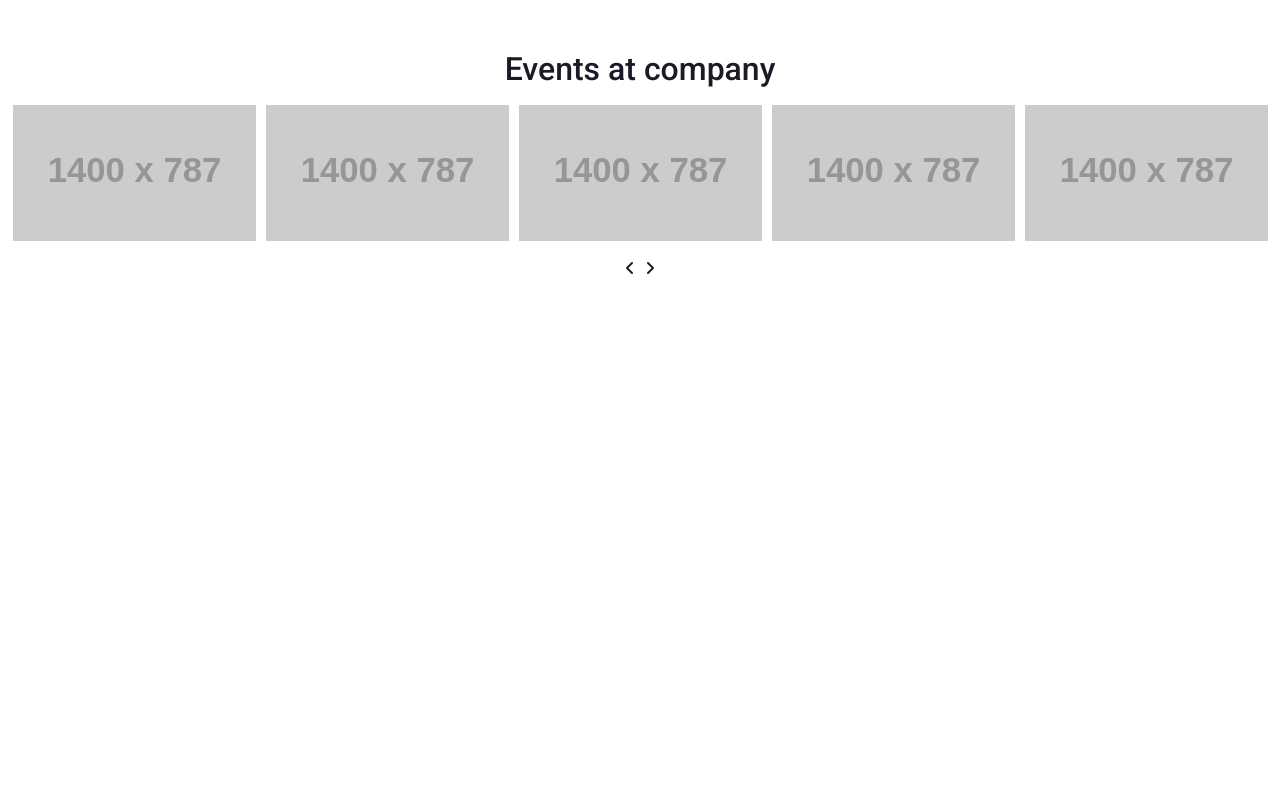
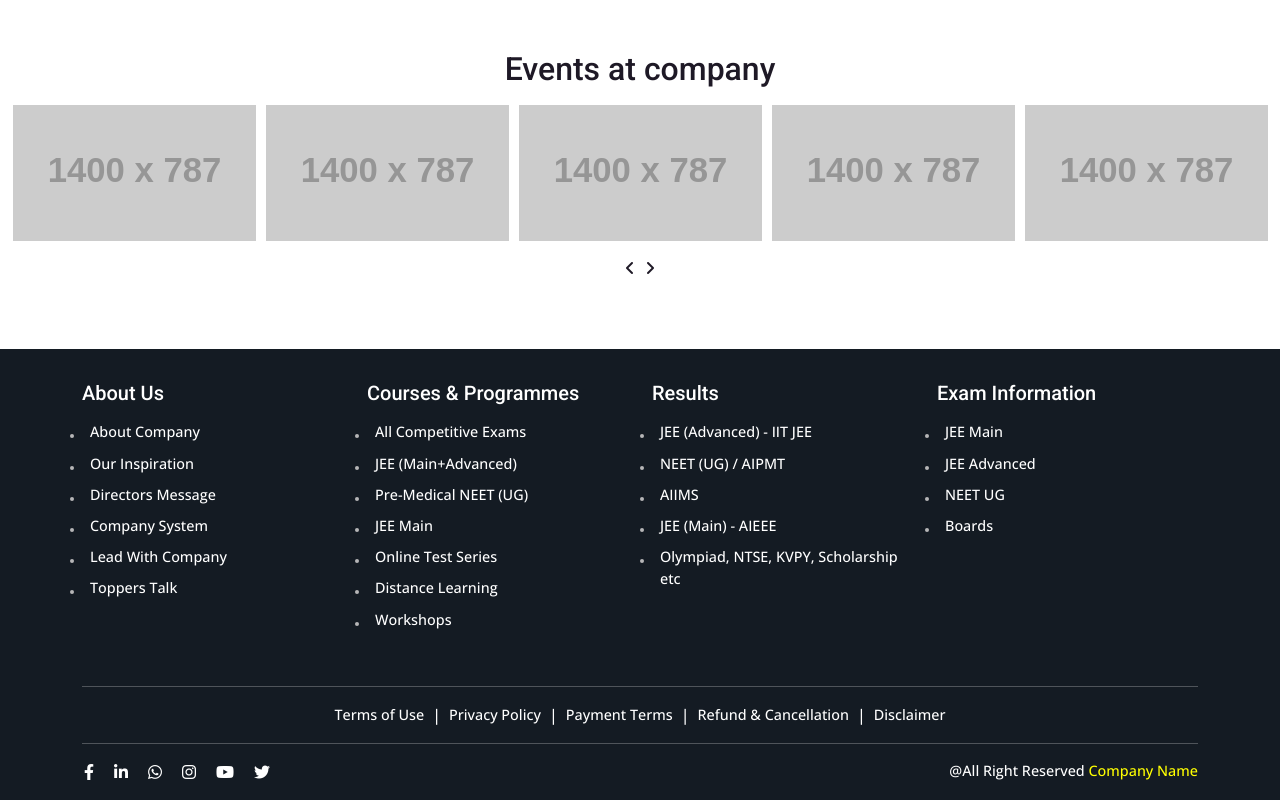
Before and after one commit to Umeshsuman/skm_project, a plain HTML site: page index.html in a window 1280 px wide. Shown: the part 2463-3263 px from the top of the page. Before the commit the page ends 2812 px from the top, so only its background shows below. Drawn offline with nearby package versions, Linux system fonts and the light colour scheme; placeholder pictures from the web are drawn by us.

Commit message:
final commit

```diff
--- a/assets/css/style.css
+++ b/assets/css/style.css
@@ -329,14 +329,99 @@ select:focus {
 }
 
 
+/* Footer */
+.footer-section{
+  padding-top: 2rem;
+  padding-bottom: 1rem;
+  background-color: #141b23;
+}
+.footer-section h5{
+  margin-bottom: 1rem;
+}
+.footer-section *{
+  color: #fff;
+}
+.footer-section ul{
+  padding-left: 0.5rem;
+}
+.footer-section ul li{
+  /* list-style-type: disc; */
+  position: relative;
+  font-size: 0.9rem;
+  color: #d2d2d2;
+  margin-bottom: 0.6rem;
+  transition: all 200ms ease-in ;
+}
+.footer-section ul li::after{
+  position: absolute;
+  left: -20px;
+  top: 13px;
+  width: 4px;
+  height: 4px;
+  background: #b6b6b7;
+  border-radius: 50%;
+  -moz-border-radius: 50%;
+  -webkit-border-radius: 50%;
+  content: "";
+}
+.footer-section ul li:hover{
+  color: #fff;
+  transform: translateX(10px) scale(1.05);
+}
+.footer-right{
+  margin-bottom: 0;
+  font-size: 0.9rem;
+  text-align: end;
+}
+.footer-right a{
+  color: yellow;
+}
+.footer-terms{
+  display: flex;
+  justify-content: center;
+  align-items: center;
+  flex-wrap: wrap;
+  gap: 0.5rem;
+}
+.footer-terms a{
+  font-size: 0.9rem;
+  transition: all 250ms ease-in;
+}
+.footer-terms a:hover{
+  color:#b6b6b7;
+}
+.social-icons i:hover{
+  transition: all 250ms ease-in;
+}
+.social-icons i:hover{
+  color: #b6b6b7;
+  transform: translateY(-2px);
+}
 
 
-
-
-@media only screen and (max-width: 796px) {
+@media only screen and (max-width: 768px) {
     .course-cards{
         height: auto;
         margin-bottom: 1rem;
+    }
+    .footer-section{
+      text-align: center;
+    }
+    .footer-section ul li {
+      font-size: 0.8rem;
+      margin-bottom: 0.4rem;
+  }
+    .footer-section ul li::after{
+      width: 0;
+      height: 0;
+    }
+    .footer-right{
+      font-size: 0.8rem;
+      margin-top: 0.5rem;
+      text-align: center;
+    }
+    .footer-terms{
+      gap: 0.3rem;
     }
 }
 @media screen and (max-width:575px) {
--- a/assets/js/main.js
+++ b/assets/js/main.js
@@ -1,34 +1,3 @@
-(function($) {
-    $(function() {
-
-      //  open and close nav
-      $('#navbar-toggle').click(function() {
-        $('nav ul').slideToggle();
-      });
-
-
-      // Hamburger toggle
-      $('#navbar-toggle').on('click', function() {
-        this.classList.toggle('active');
-      });
-
-
-      // If a link has a dropdown, add sub menu toggle.
-      $('nav ul li a:not(:only-child)').click(function(e) {
-        $(this).siblings('.navbar-dropdown').slideToggle("slow");
-
-        // Close dropdown when select another dropdown
-        $('.navbar-dropdown').not($(this).siblings()).hide("slow");
-        e.stopPropagation();
-      });
-
-
-      // Click outside the dropdown will remove the dropdown class
-      $('html').click(function() {
-        $('.navbar-dropdown').hide();
-      });
-    });
-  })(jQuery);
   $(document).ready(function() {
     $('.owl-carousel').owlCarousel({
       autoplay:true,
--- a/index.html
+++ b/index.html
@@ -253,7 +253,7 @@
       <h3 class="text-start">Global Studies Programme</h3>
       <div class="col-md-8 col-sm-12 col-12">
         <p>ALLEN Global Studies Division (AGSD) is a gateway to International Education with offerings like
-          SAT/ACT/TOEFL/IELTS/AP Tests preparation. We provide classroom as well as online learning with the best study
+          SAT/ ACT/ TOEFL/ IELTS/ AP Tests preparation. We provide classroom as well as online learning with the best study
           material for standardized tests like SAT, ACT, TOEFL, and IELTS.</p>
         <button>View Details</button>
       </div>
@@ -381,6 +381,87 @@
     </div>
   </section>
 
+
+  <!-- Footer -->
+  <footer class="footer-section">
+    <div class="container">
+      <div class="row">
+        <div class="col-lg-3 col-md-6 col-sm-12 col-12 mb-4">
+          <h5>About Us</h5>
+          <ul>
+            <li><a href="#!">About Company</a></li>
+            <li><a href="#!">Our Inspiration</a></li>
+            <li><a href="#!">Directors Message</a></li>
+            <li><a href="#!">Company System</a></li>
+            <li><a href="#!">Lead With Company</a></li>
+            <li><a href="#!">Toppers Talk</a></li>
+          </ul>
+        </div>
+        <div class="col-lg-3 col-md-6 col-sm-12 col-12 mb-4">
+          <h5>Courses & Programmes</h5>
+          <ul>
+            <li><a href="#!">All Competitive Exams</a></li>
+            <li><a href="#!">JEE (Main+Advanced)</a></li>
+            <li><a href="#!">Pre-Medical NEET (UG)</a></li>
+            <li><a href="#!">JEE Main</a></li>
+            <li><a href="#!">Online Test Series</a></li>
+            <li><a href="#!">Distance Learning</a></li>
+            <li><a href="#!">Workshops</a></li>
+            <!-- <li><a href="#!"></a></li>
+            <li><a href="#!"></a></li> -->
+          </ul>
+        </div>
+        <div class="col-lg-3 col-md-6 col-sm-12 col-12 mb-4">
+          <h5>Results</h5>
+          <ul>
+            <li><a href="#!">JEE (Advanced) - IIT JEE</a></li>
+            <li><a href="#!">NEET (UG) / AIPMT</a></li>
+            <li><a href="#!">AIIMS</a></li>
+            <li><a href="#!">JEE (Main) - AIEEE</a></li>
+            <li><a href="#!">Olympiad, NTSE, KVPY, Scholarship etc</a></li>
+            <!-- <li><a href="#!"></a></li> -->
+          </ul>
+        </div>
+        <div class="col-lg-3 col-md-6 col-sm-12 col-12 mb-4">
+          <h5>Exam Information</h5>
+          <ul>
+            <li><a href="#!">JEE Main</a></li>
+            <li><a href="#!">JEE Advanced</a></li>
+            <li><a href="#!">NEET UG</a></li>
+            <li><a href="#!">Boards</a></li>
+          </ul>
+        </div>
+      </div>
+      <hr>
+      <div class="footer-terms">
+        <a href="#!">Terms of Use</a>
+        <span>|</span>
+        <a href="#!">Privacy Policy</a>
+        <span>|</span>
+        <a href="#!">Payment Terms</a>
+        <span>|</span>
+        <a href="#!">Refund & Cancellation </a>
+        <span>|</span>
+        <a href="#!">Disclaimer </a>
+      </div>
+      <hr>
+      <div class="row">
+        <div class="col-lg-6 col-md-6 col-sm-12 col-12">
+          <div class="social-icons d-flex justify-content-lg-start justify-content-md-start justify-content-sm-center justify-content-center gap-3">
+            <a href="#!"><i class="fa-brands fa-facebook-f"></i></a>
+            <a href="#!"><i class="fa-brands fa-linkedin-in"></i></a>
+            <a href="#!"><i class="fa-brands fa-whatsapp"></i></a>
+            <a href="#!"><i class="fa-brands fa-instagram"></i></a>
+            <a href="#!"><i class="fa-brands fa-youtube"></i></a>
+            <a href="#!"><i class="fa-brands fa-twitter"></i></a>
+          </div>
+        </div>
+        <div class="col-lg-6 col-md-6 col-sm-12 col-12">
+          <p class="footer-right">@All Right Reserved <a href="#!">Company Name</a></p>
+        </div>
+      </div>
+    </div>
+  </footer>
     <script src="assets/js/jquery.min.js"></script>
     <!-- <script src="assets/js/bootstrap.min.js"></script> -->
     <script src="https://cdn.jsdelivr.net/npm/bootstrap@5.2.3/dist/js/bootstrap.bundle.min.js"></script>
```
